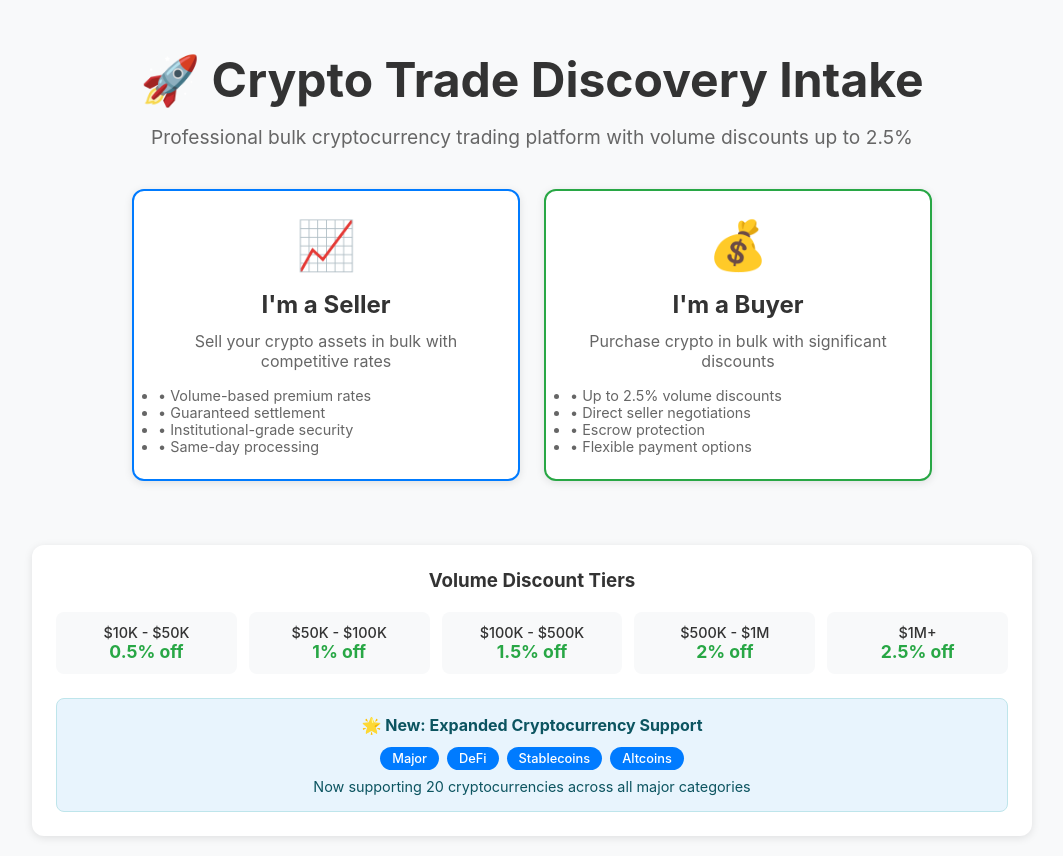
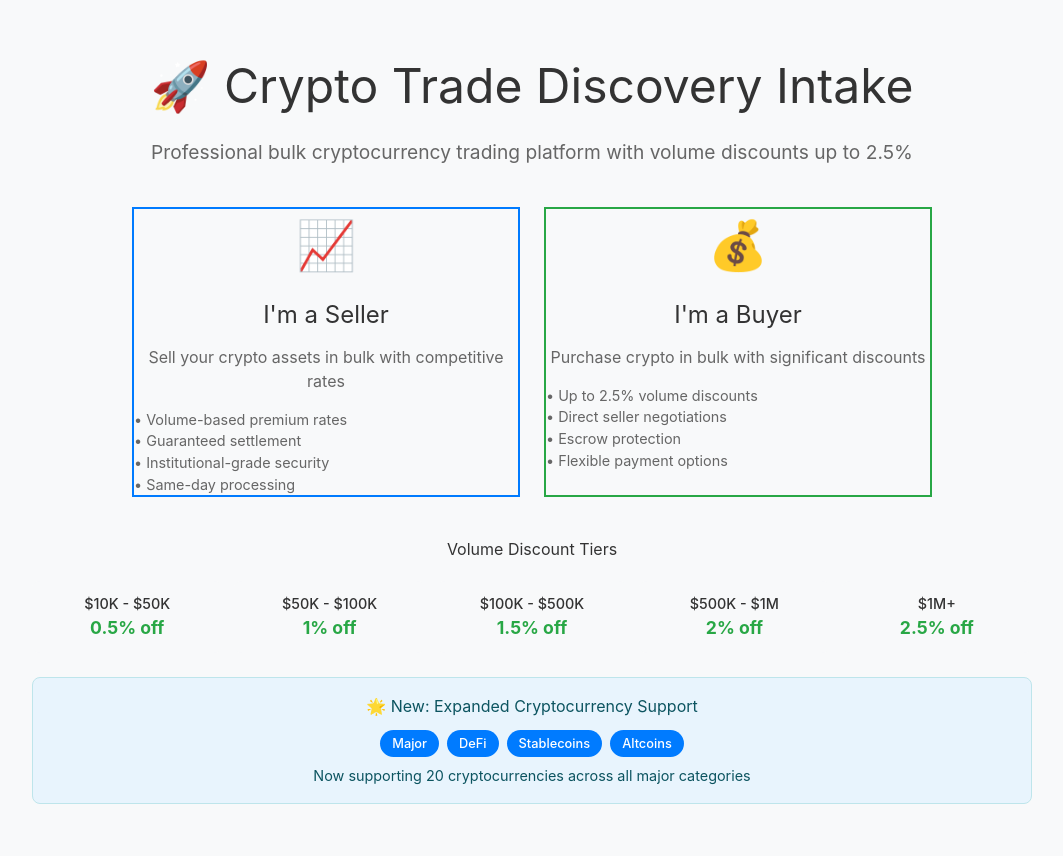
Before and after one commit to ASeanChronous/crypto-trade-discovery-intake, a Next.js app: page / in a window 1280 px wide. Shown: the whole page, without its empty margins (108-1171 px from the left). After the commit the page ends 804 px from the top, so only its background shows below. Built offline with nearby package versions, Linux system fonts and the light colour scheme.

Commit message:
Update globals.css

```diff
--- a/app/globals.css
+++ b/app/globals.css
@@ -1,3 +1,8 @@
+@tailwind base;
+@tailwind components;
+@tailwind utilities;
+
+@layer base {
   * {
     box-sizing: border-box;
     padding: 0;
@@ -9,7 +14,9 @@ body {
     -webkit-font-smoothing: antialiased;
     background-color: #f8f9fa;
   }
+}
 
+@layer components {
   .container {
     max-width: 1200px;
     margin: 0 auto;
@@ -17,24 +24,83 @@ body {
   }
 
   .card {
-  background: white;
-  border-radius: 12px;
-  padding: 24px;
-  box-shadow: 0 2px 8px rgba(0,0,0,0.1);
-  margin-bottom: 24px;
+    @apply bg-white rounded-xl p-6 shadow-lg border border-gray-100 mb-6;
   }
 
   .btn {
-  padding: 12px 24px;
-  border: none;
-  border-radius: 8px;
-  cursor: pointer;
-  font-weight: 500;
-  transition: all 0.2s;
+    @apply px-6 py-3 rounded-lg font-medium transition-all duration-200 cursor-pointer;
   }
 
-.btn-primary { background: #007bff; color: white; }
-.btn-primary:hover { background: #0056b3; }
+  .btn-primary {
+    @apply bg-blue-600 text-white hover:bg-blue-700 focus:ring-4 focus:ring-blue-200;
+  }
 
-.btn-success { background: #28a745; color: white; }
-.btn-success:hover { background: #1e7e34; }
+  .btn-success {
+    @apply bg-green-600 text-white hover:bg-green-700 focus:ring-4 focus:ring-green-200;
+  }
+
+  .btn-secondary {
+    @apply bg-gray-100 text-gray-700 border-2 border-gray-300 hover:bg-gray-200;
+  }
+
+  .input-field {
+    @apply w-full p-3 border-2 border-gray-200 rounded-lg text-sm focus:border-blue-500 focus:outline-none transition-colors;
+  }
+
+  .input-error {
+    @apply border-red-500 focus:border-red-500;
+  }
+
+  .error-message {
+    @apply text-red-500 text-xs mt-1;
+  }
+
+  .crypto-card {
+    @apply flex items-center p-3 border border-gray-200 rounded-lg cursor-pointer hover:bg-gray-50 transition-colors;
+  }
+
+  .crypto-card.selected {
+    @apply bg-blue-50 border-blue-300;
+  }
+
+  .discount-tier {
+    @apply text-center p-3 bg-gray-50 rounded-lg border border-gray-200;
+  }
+
+  .verification-card {
+    @apply text-center p-6 border-2 border-dashed border-gray-300 rounded-xl cursor-pointer hover:border-blue-400 transition-colors;
+  }
+
+  .step-indicator {
+    @apply bg-blue-100 text-blue-600 rounded-full w-8 h-8 flex items-center justify-center text-sm font-bold mr-4 mt-1;
+  }
+}
+
+@layer utilities {
+  .text-gradient {
+    background: linear-gradient(135deg, #667eea 0%, #764ba2 100%);
+    -webkit-background-clip: text;
+    -webkit-text-fill-color: transparent;
+    background-clip: text;
+  }
+
+  .crypto-grid {
+    display: grid;
+    grid-template-columns: repeat(auto-fit, minmax(200px, 1fr));
+    gap: 0.5rem;
+    max-height: 200px;
+    overflow-y: auto;
+  }
+
+  .form-grid {
+    display: grid;
+    grid-template-columns: repeat(auto-fit, minmax(400px, 1fr));
+    gap: 1.5rem;
+  }
+
+  .discount-grid {
+    display: grid;
+    grid-template-columns: repeat(auto-fit, minmax(150px, 1fr));
+    gap: 0.75rem;
+  }
+}
```
Lines whose indentation alone changed are shown as unchanged.
